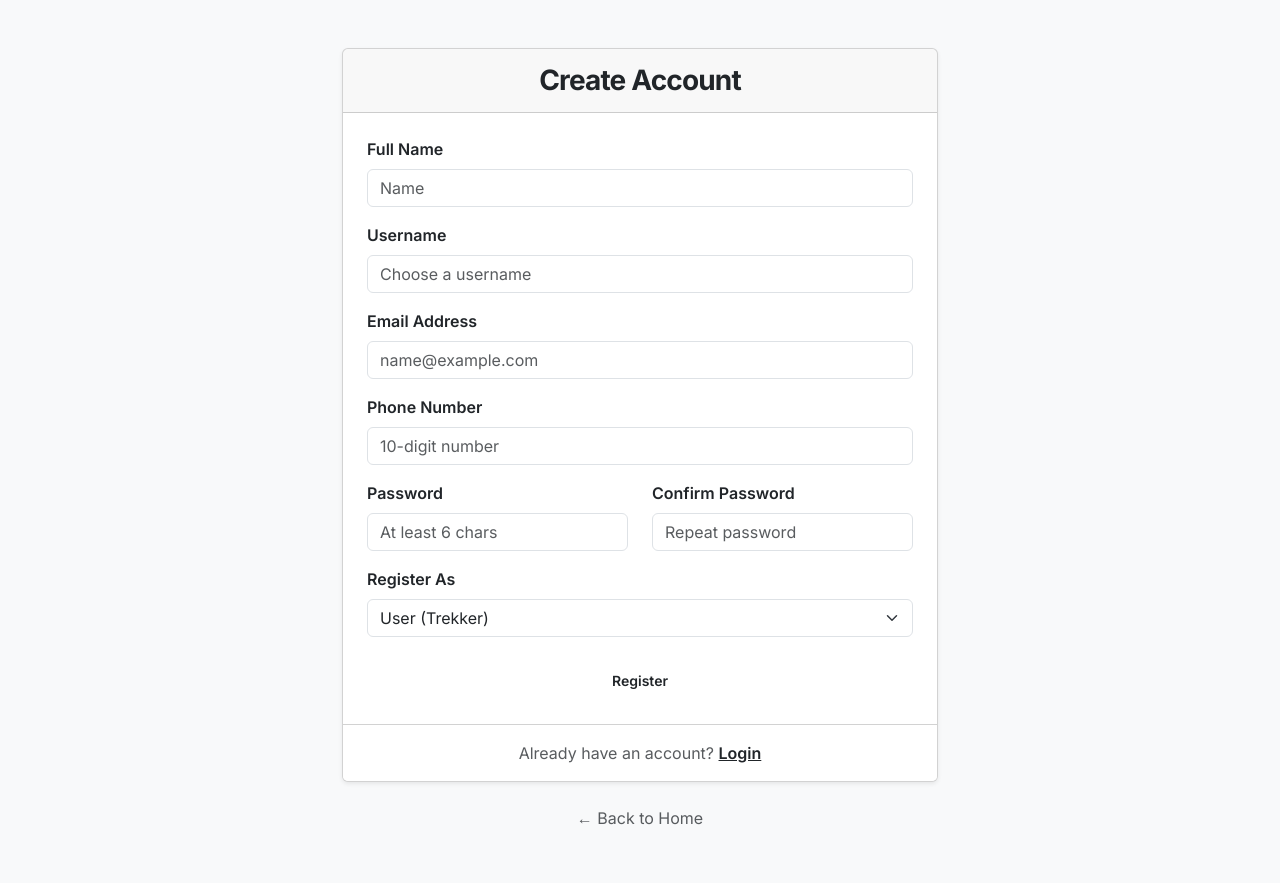
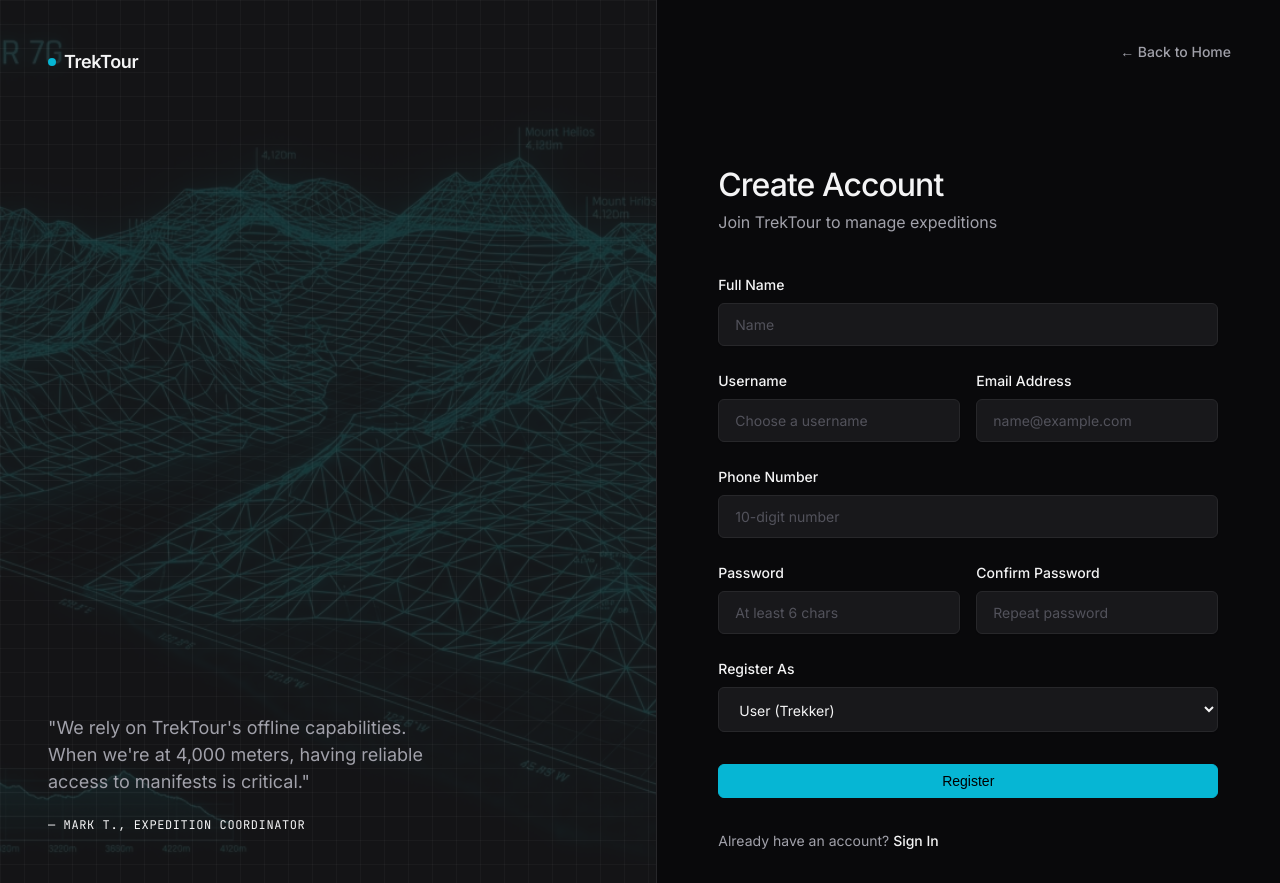
Before and after one commit to SaptadeepMondal/TrekTour, a Flask app: page /register in a window 1280 px wide. Before the commit the page ends 825 px from the top, so only its background shows below. Run offline with Flask 3, Linux system fonts and the light colour scheme.

Commit message:
Frontend Redesign

```diff
--- a/static/css/style.css
+++ b/static/css/style.css
@@ -312,3 +312,217 @@ h1, h2, h3 {
         font-size: 3rem;
     }
 }
+
+/* Authentication Pages (Split-Screen Design) */
+.auth-layout {
+    display: flex;
+    min-height: 100dvh;
+}
+
+.auth-sidebar {
+    display: none;
+}
+
+@media (min-width: 1024px) {
+    .auth-sidebar {
+        display: flex;
+        flex-direction: column;
+        justify-content: space-between;
+        flex: 1;
+        background: var(--bg-surface);
+        border-right: 1px solid var(--border);
+        position: relative;
+        overflow: hidden;
+        padding: 3rem;
+    }
+
+    .auth-sidebar::after {
+        content: '';
+        position: absolute;
+        inset: 0;
+        background-image: linear-gradient(to right, rgba(255,255,255,0.03) 1px, transparent 1px),
+                          linear-gradient(to bottom, rgba(255,255,255,0.03) 1px, transparent 1px);
+        background-size: 24px 24px;
+        pointer-events: none;
+    }
+}
+
+.auth-sidebar-bg {
+    position: absolute;
+    inset: 0;
+    width: 100%;
+    height: 100%;
+    object-fit: cover;
+    opacity: 0.15;
+    z-index: 0;
+}
+
+.auth-sidebar-content {
+    position: relative;
+    z-index: 10;
+}
+
+.auth-quote {
+    position: relative;
+    z-index: 10;
+    max-width: 400px;
+}
+
+.auth-quote p {
+    font-size: 1.125rem;
+    color: var(--text-muted);
+    margin-bottom: 1rem;
+}
+
+.auth-quote cite {
+    font-family: var(--font-mono);
+    font-size: 0.75rem;
+    color: var(--text-main);
+    text-transform: uppercase;
+    letter-spacing: 0.05em;
+    font-style: normal;
+}
+
+.auth-main {
+    flex: 1;
+    display: flex;
+    flex-direction: column;
+    padding: 2rem;
+    background: var(--bg-base);
+}
+
+.auth-nav {
+    display: flex;
+    justify-content: flex-end;
+    margin-bottom: 4rem;
+}
+
+.auth-content {
+    flex: 1;
+    display: flex;
+    flex-direction: column;
+    justify-content: center;
+    max-width: 440px;
+    width: 100%;
+    margin: 0 auto;
+}
+
+.auth-content.large {
+    max-width: 500px;
+}
+
+.auth-header {
+    margin-bottom: 2.5rem;
+}
+
+.auth-title {
+    font-size: 2rem;
+    color: var(--text-main);
+    margin-bottom: 0.5rem;
+}
+
+.auth-subtitle {
+    color: var(--text-muted);
+    font-size: 1rem;
+}
+
+/* Forms */
+.form-group {
+    margin-bottom: 1.5rem;
+}
+
+.form-row {
+    display: flex;
+    gap: 1rem;
+}
+
+.form-row .form-group {
+    flex: 1;
+}
+
+.form-label {
+    display: block;
+    font-size: 0.875rem;
+    font-weight: 500;
+    color: var(--text-main);
+    margin-bottom: 0.5rem;
+}
+
+.form-control, .form-select {
+    width: 100%;
+    background: var(--bg-surface);
+    border: 1px solid var(--border);
+    color: var(--text-main);
+    font-family: var(--font-sans);
+    font-size: 0.875rem;
+    padding: 0.75rem 1rem;
+    border-radius: 6px;
+    transition: all 0.2s;
+    outline: none;
+    box-shadow: 0 1px 2px rgba(0,0,0,0.05);
+}
+
+.form-control:focus, .form-select:focus {
+    border-color: var(--accent);
+    box-shadow: 0 0 0 1px var(--accent);
+}
+
+.form-control::placeholder {
+    color: #52525b;
+}
+
+.w-100 {
+    width: 100%;
+}
+
+.auth-footer {
+    margin-top: 2rem;
+    font-size: 0.875rem;
+    color: var(--text-muted);
+}
+
+.auth-link {
+    color: var(--text-main);
+    text-decoration: none;
+    font-weight: 500;
+    transition: color 0.2s;
+}
+
+.auth-link:hover {
+    color: var(--accent);
+}
+
+/* Alerts */
+.alert-container {
+    width: 100%;
+    margin-bottom: 2rem;
+}
+
+.alert {
+    padding: 1rem;
+    border-radius: 6px;
+    font-size: 0.875rem;
+    margin-bottom: 0.5rem;
+    border: 1px solid var(--border);
+    display: flex;
+    justify-content: space-between;
+    align-items: center;
+}
+
+.alert-error, .alert-danger {
+    background: rgba(220, 38, 38, 0.1);
+    border-color: rgba(220, 38, 38, 0.4);
+    color: #f87171;
+}
+
+.alert-success {
+    background: rgba(34, 197, 94, 0.1);
+    border-color: rgba(34, 197, 94, 0.4);
+    color: #4ade80;
+}
+
+.alert-info, .alert-message {
+    background: rgba(6, 182, 212, 0.1);
+    border-color: rgba(6, 182, 212, 0.4);
+    color: var(--accent);
+}
--- a/templates/auth/register.html
+++ b/templates/auth/register.html
@@ -1,95 +1,112 @@
 <!DOCTYPE html>
 <html lang="en">
-
 <head>
     <meta charset="UTF-8">
     <meta name="viewport" content="width=device-width, initial-scale=1">
     <title>Register - TrekTour</title>
-    <link href="https://fonts.googleapis.com/css2?family=Inter:wght@400;500;600;700&display=swap" rel="stylesheet">
-    <link href="https://cdn.jsdelivr.net/npm/bootstrap@5.3.3/dist/css/bootstrap.min.css" rel="stylesheet">
+    <!-- Inter and JetBrains Mono for a highly technical, readable SaaS aesthetic -->
+    <link href="https://fonts.googleapis.com/css2?family=Inter:wght@400;500;600&family=JetBrains+Mono:wght@400;500&display=swap" rel="stylesheet">
     <link rel="stylesheet" href="{{ url_for('static', filename='css/style.css') }}">
 </head>
+<body>
 
-<body class="bg-light">
-    <div class="container">
-        <div class="row justify-content-center mt-5 mb-5">
-            <div class="col-md-6">
+<div class="auth-layout">
+
+    <!-- Left Sidebar (Brand / Visual) -->
+    <div class="auth-sidebar">
+        <img src="{{ url_for('static', filename='img/hero_terrain.jpg') }}" alt="Terrain Map" class="auth-sidebar-bg">
+        <div class="auth-sidebar-content">
+            <a href="{{ url_for('auth.index') }}" class="brand">
+                <span class="brand-dot"></span> TrekTour
+            </a>
+        </div>
+
+        <div class="auth-quote">
+            <p>"We rely on TrekTour's offline capabilities. When we're at 4,000 meters, having reliable access to manifests is critical."</p>
+            <cite>&mdash; Mark T., Expedition Coordinator</cite>
+        </div>
+    </div>
+
+    <!-- Right Main (Form) -->
+    <div class="auth-main">
+        <div class="auth-nav">
+            <a href="{{ url_for('auth.index') }}" class="btn btn-ghost">&larr; Back to Home</a>
+        </div>
+
+        <div class="auth-content large">
+
+            <div class="alert-container">
                 {% with messages = get_flashed_messages(with_categories=true) %}
                     {% if messages %}
                         {% for category, message in messages %}
-                <div class="alert alert-{{ category }} alert-dismissible fade show" role="alert">
+                            <div class="alert alert-{{ category }}">
                                 {{ message }}
-                    <button type="button" class="btn-close" data-bs-dismiss="alert" aria-label="Close"></button>
                             </div>
                         {% endfor %}
                     {% endif %}
                 {% endwith %}
+            </div>
 
-                <div class="card shadow-sm hover-card">
-                    <div class="card-header text-center py-3">
-                        <h3 class="mb-0 fw-bold" style="color: var(--primary)">Create Account</h3>
+            <div class="auth-header">
+                <h1 class="auth-title">Create Account</h1>
+                <p class="auth-subtitle">Join TrekTour to manage expeditions</p>
             </div>
-                    <div class="card-body p-4">
+
             <form method="POST">
-                            <div class="mb-3">
-                                <label class="form-label fw-semibold">Full Name</label>
+                <div class="form-group">
+                    <label class="form-label">Full Name</label>
                     <input type="text" name="name" class="form-control" placeholder="Name" required>
                 </div>
-                            <div class="mb-3">
-                                <label class="form-label fw-semibold">Username</label>
-                                <input type="text" name="username" class="form-control" placeholder="Choose a username"
-                                    required>
+
+                <div class="form-row">
+                    <div class="form-group">
+                        <label class="form-label">Username</label>
+                        <input type="text" name="username" class="form-control" placeholder="Choose a username" required>
                     </div>
-                            <div class="mb-3">
-                                <label class="form-label fw-semibold">Email Address</label>
-                                <input type="email" name="email" class="form-control" placeholder="name@example.com"
-                                    required>
+                    <div class="form-group">
+                        <label class="form-label">Email Address</label>
+                        <input type="email" name="email" class="form-control" placeholder="name@example.com" required>
                     </div>
-                            <div class="mb-3">
-                                <label class="form-label fw-semibold">Phone Number</label>
+                </div>
+
+                <div class="form-group">
+                    <label class="form-label">Phone Number</label>
                     <input type="text" name="phone" class="form-control" placeholder="10-digit number">
                 </div>
-                            <div class="row">
-                                <div class="col-md-6 mb-3">
-                                    <label class="form-label fw-semibold">Password</label>
-                                    <input type="password" name="password" class="form-control"
-                                        placeholder="At least 6 chars" required>
+
+                <div class="form-row">
+                    <div class="form-group">
+                        <label class="form-label">Password</label>
+                        <input type="password" name="password" class="form-control" placeholder="At least 6 chars" required>
                     </div>
-                                <div class="col-md-6 mb-3">
-                                    <label class="form-label fw-semibold">Confirm Password</label>
-                                    <input type="password" name="confirm_password" class="form-control"
-                                        placeholder="Repeat password" required>
+                    <div class="form-group">
+                        <label class="form-label">Confirm Password</label>
+                        <input type="password" name="confirm_password" class="form-control" placeholder="Repeat password" required>
                     </div>
                 </div>
-                            <div class="mb-4">
-                                <label class="form-label fw-semibold">Register As</label>
+
+                <div class="form-group" style="margin-bottom: 2rem;">
+                    <label class="form-label">Register As</label>
                     <select name="role" class="form-select">
                         <option value="user">User (Trekker)</option>
                         <option value="staff">Trek Staff</option>
                     </select>
                 </div>
-                            <button type="submit" class="btn btn-custom w-100 py-2 fw-semibold">
+
+                <button type="submit" class="btn btn-primary w-100">
                     Register
                 </button>
             </form>
+
+            <div class="auth-footer">
+                <span>Already have an account?</span>
+                <a href="{{ url_for('auth.login') }}" class="auth-link">Sign In</a>
             </div>
-                    <div class="card-footer text-center py-3 bg-white">
-                        <span class="text-muted">Already have an account?</span>
-                        <a href="{{ url_for('auth.login') }}" class="fw-semibold" style="color: var(--primary)">
-                            Login
-                        </a>
+
         </div>
     </div>
 
-                <div class="text-center mt-4">
-                    <a href="{{ url_for('auth.index') }}" class="text-muted text-decoration-none">
-                        &larr; Back to Home
-                    </a>
 </div>
-            </div>
-        </div>
-    </div>
-    <script src="https://cdn.jsdelivr.net/npm/bootstrap@5.3.3/dist/js/bootstrap.bundle.min.js"></script>
+
 </body>
-
 </html>
```
Also changed, not shown: templates/auth/login.html (+48 -31 lines). Lines whose indentation alone changed are shown as unchanged.
